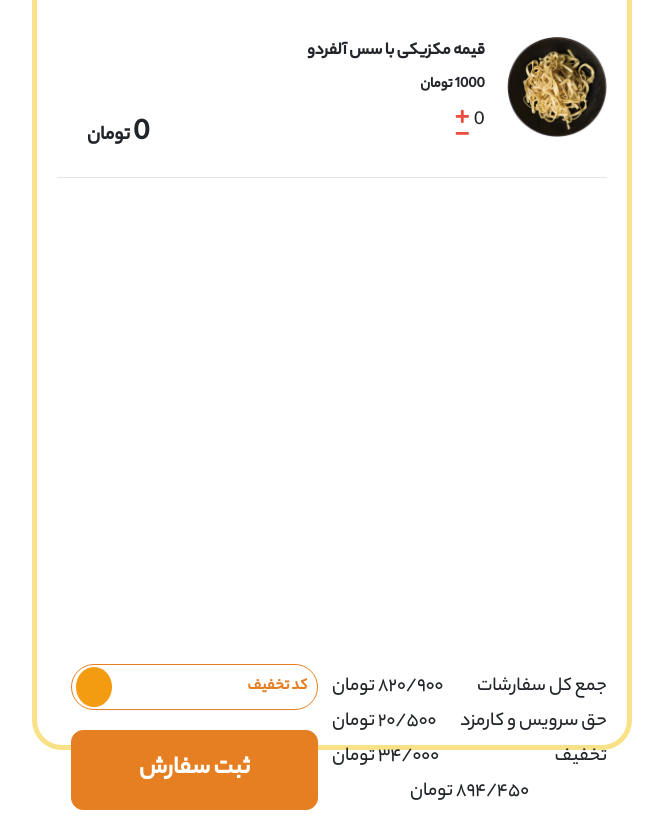
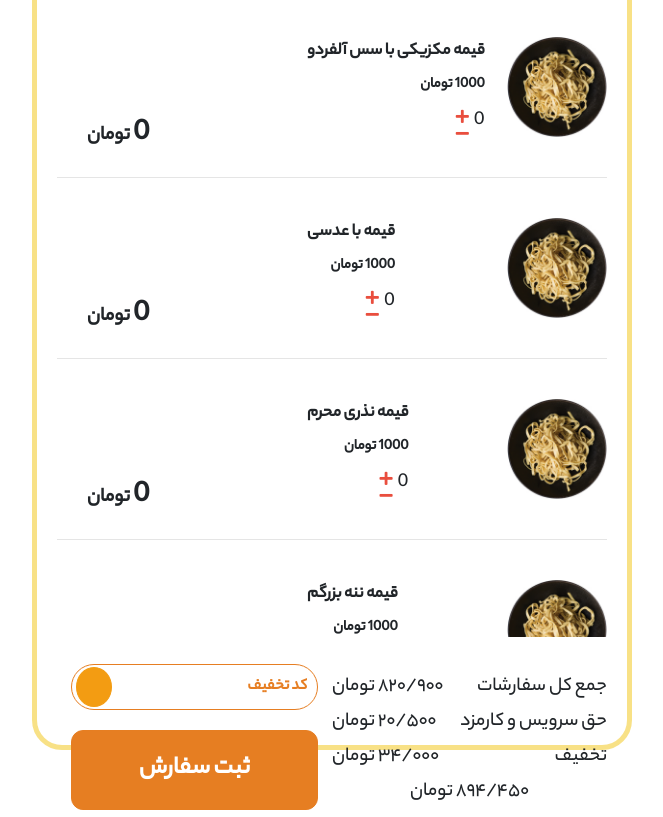
Before and after one commit to masturdating2035/bill-generator, a plain HTML site: page index.html in a window 1280 px wide. Shown: the part 130-947 px from the top of the page, without its empty margins (308-971 px from the left). Drawn offline with Linux system fonts and the light colour scheme; a web font is replaced by a local one.

Commit message:
fix some bugs

```diff
--- a/index.html
+++ b/index.html
@@ -29,31 +29,8 @@
             <main>
                 <div class="row">
                     <div class="col-md-12">
-                        <div class="items">
-                            <div class="foods">
-                                <div class="foods-info">
-                                    <div class="foods-info-img">
-                                        <img src="./img/dish.jpg">
-                                    </div>
+                        <div class="items" id="items">
 
-                                    <div class="foods-info-details">
-                                        <p>قیمه مکزیکی با سس آلفردو</p>
-                                        <p><span id="foodFee">1000</span> تومان</p>
-                                        <div class="foods-info-details-number">
-                                            <span id="foodCount"></span>
-                                            <div class="foods-info-details-number-add">
-                                                <a href="#" id="plus"><i class="fas fa-plus"></i></a>
-                                                <a href="#" id="minus"><i class="fas fa-minus"></i></a>
-                                            </div>
-                                        </div>
-                                    </div>
-                                </div>
-
-                                <div class="foods-price">
-                                    <div><span id="foodPrice">111000</span> تومان</div>
-                                </div>
-                            </div>
-                            <hr>
                         </div>
                     </div>
                 </div>
--- a/js/app.js
+++ b/js/app.js
@@ -1,33 +1,64 @@
-const foodFee = document.getElementById('foodFee')
-const foodCount = document.getElementById('foodCount')
-const plus = document.getElementById('plus')
-const minus = document.getElementById('minus')
-let foodPrice = document.getElementById('foodPrice')
+const foods = [{
+    id: 1,
+    name: 'قیمه مکزیکی با سس آلفردو',
+    fee: 1000,
+    number: 0,
+    price: 0,
+},
+{
+    id: 2,
+    name: 'قیمه با عدسی',
+    fee: 1000,
+    number: 0,
+    price: 0
+},
+{
+    id: 3,
+    name: 'قیمه نذری محرم',
+    fee: 1000,
+    number: 0,
+    price: 0
+},
+{
+    id: 4,
+    name: 'قیمه ننه بزرگم',
+    fee: 1000,
+    number: 0,
+    price: 0
+}
+]
 
-foodCount.textContent = "0"
-foodPrice.textContent = "0";
+const billGenerator = (foods) => {
+foods.forEach(food => {
+    $('#items').append(`
+    <div class="foods">
 
-plus.addEventListener('click', e => {
-    if (foodCount.textContent == 9) {
-        return
-    } else {
-        foodCount.textContent++
-    }
+    <div class="foods-info">
+       <div class="foods-info-img">
+           <img src="./img/dish.jpg">
+       </div>
 
-    let multipleFood = parseInt(foodCount.textContent) * parseInt(foodFee.textContent)
+       <div class="foods-info-details">
+           <p>${food.name}</p>
+           <p><span class="foodFee">${food.fee}</span> تومان</p>
+           <div class="foods-info-details-number">
+               <span class="foodCount">${food.number}</span>
+               <div class="foods-info-details-number-add">
+                   <a href="#" class="plus"><i class="fas fa-plus"></i></a>
+                   <a href="#" class="minus"><i class="fas fa-minus"></i></a>
+               </div>
+           </div>
+       </div>
+   </div>
 
-    foodPrice.textContent = multipleFood
+   <div class="foods-price">
+       <div><span class="foodPrice">${food.price}</span> تومان</div>
+   </div>
+</div>
+<hr>
+    `)
 
 })
+}
 
-minus.addEventListener('click', e => {
-    if (foodCount.textContent == 0) {
-        return
-    } else {
-        foodCount.textContent--
-    }
-
-    let multipleFood = parseInt(foodCount.textContent) * parseInt(foodFee.textContent)
-
-    foodPrice.textContent = multipleFood
-})
+billGenerator(foods)
```
